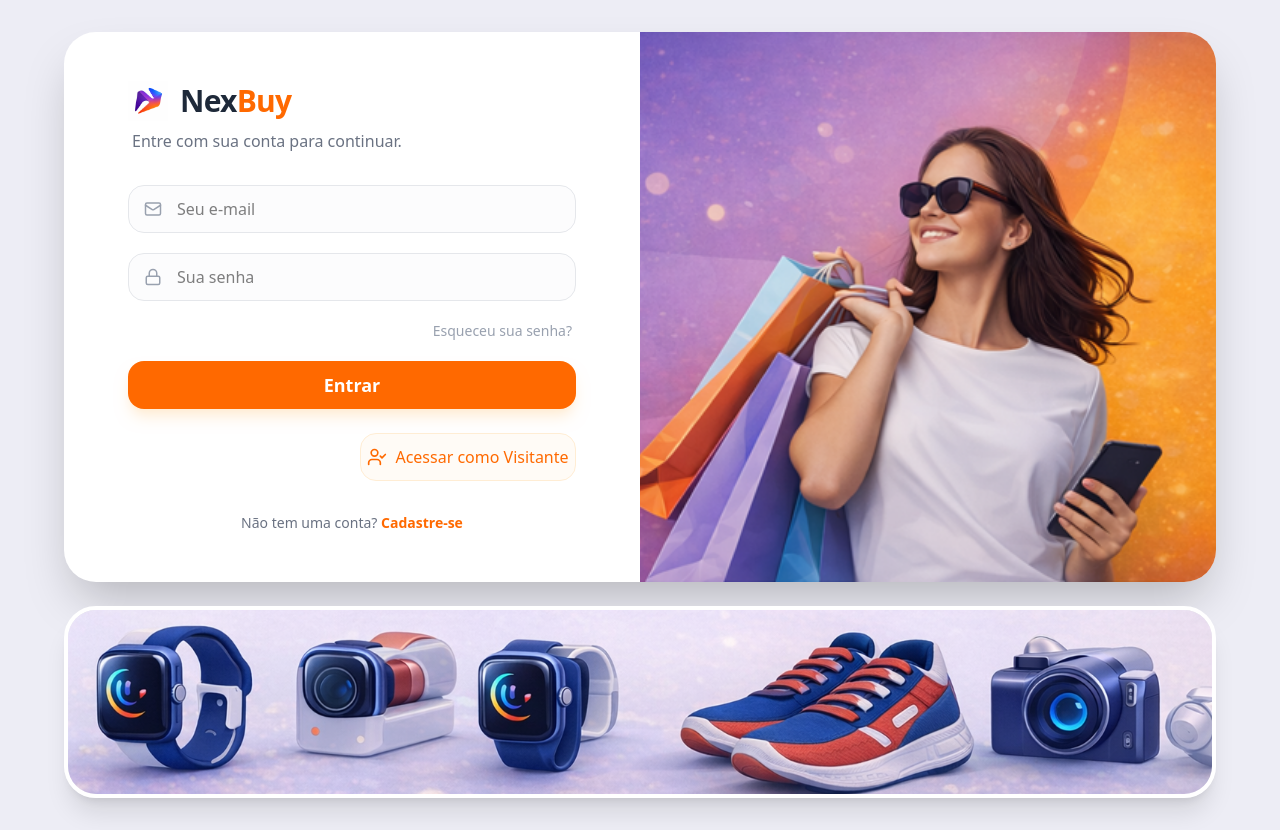
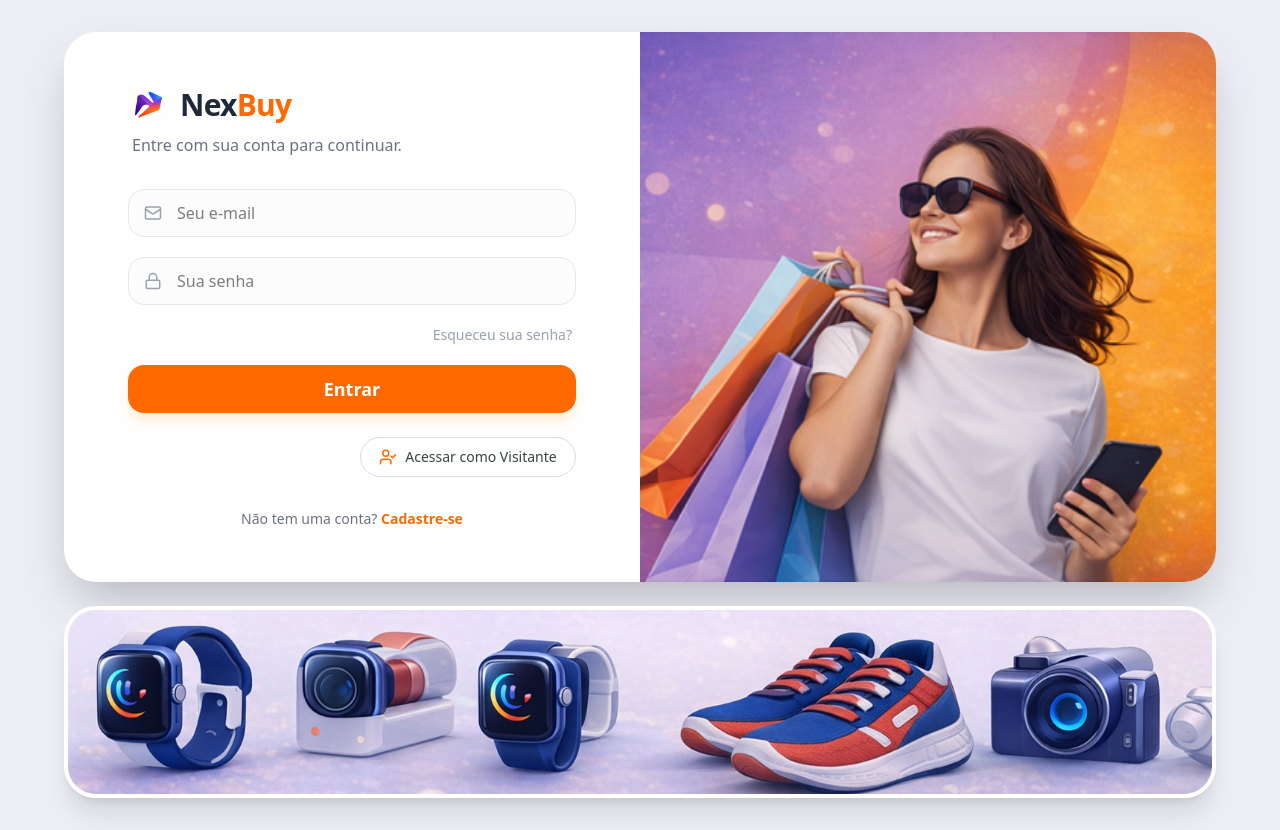
Before and after one commit to gabr1elcodes/nexbuy-frontend, a React (Vite) app: page /login in a window 1280 px wide. Built offline with nearby package versions, Linux system fonts and the light colour scheme; no server answers.

Commit message:
Update login.tsx

```diff
--- a/src/pages/auth/login.tsx
+++ b/src/pages/auth/login.tsx
@@ -179,9 +179,9 @@
         <button
           type="button"
           onClick={handleVisitorLogin}
-          className="w-1/2 flex items-center justify-center gap-2 h-12 rounded-2xl border border-orange-100 bg-orange-50/50 font-medium text-orange-500 hover:bg-orange-500 hover:text-white transition-all"
+          className="w-1/2 flex items-center justify-center gap-2 h-[40px] rounded-full border border-[#dadce0] bg-white font-medium text-[#3c4043] hover:bg-[#f8f9fa] hover:border-[#d2e3fc] transition-all text-sm"
         >
-          <UserCheck size={20} />
+          <UserCheck size={18} className="text-orange-500" />
           Acessar como Visitante
         </button>
       </div>
```
